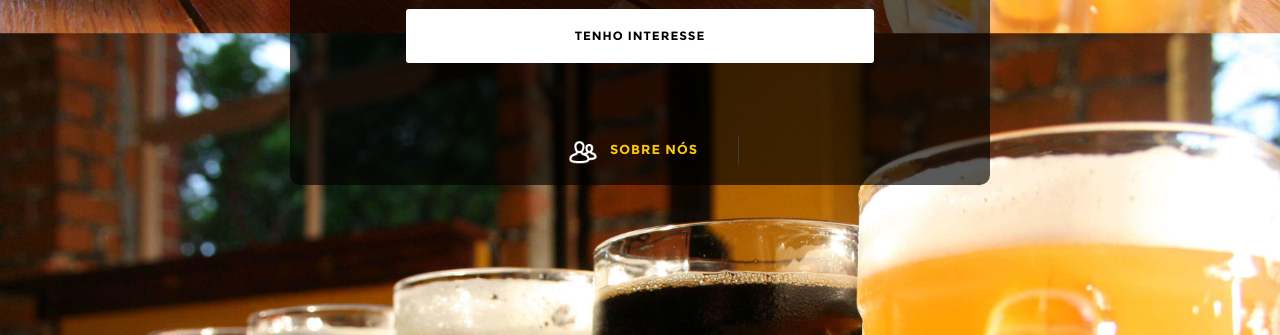
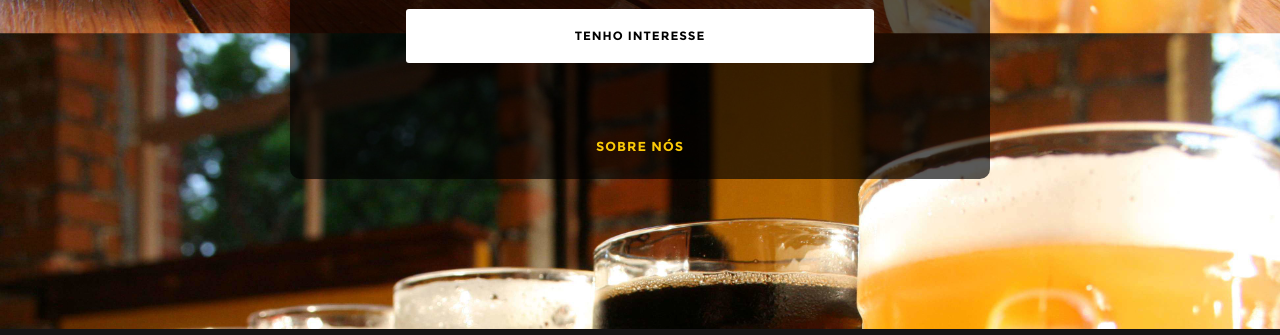
Before and after one commit to bybrandt/beer-loot, a plain HTML site: page index.html in a window 1280 px wide. Shown: the part 820-1155 px from the top of the page. Drawn offline with Linux system fonts and the light colour scheme; some packages are replaced by stand-ins of ours.

Commit message:
Detalhezinho (Li) tirado

```diff
--- a/index.html
+++ b/index.html
@@ -82,7 +82,7 @@
 
             <div class="modal-toggles">
                <ul>
-                    <li class="about-us"><a href="#mod-about">Sobre nós</a></li>
+                    <a href="#mod-about">Sobre nós</a>
                </ul>
             </div><!-- /modal-toggles -->
           </div>
```
